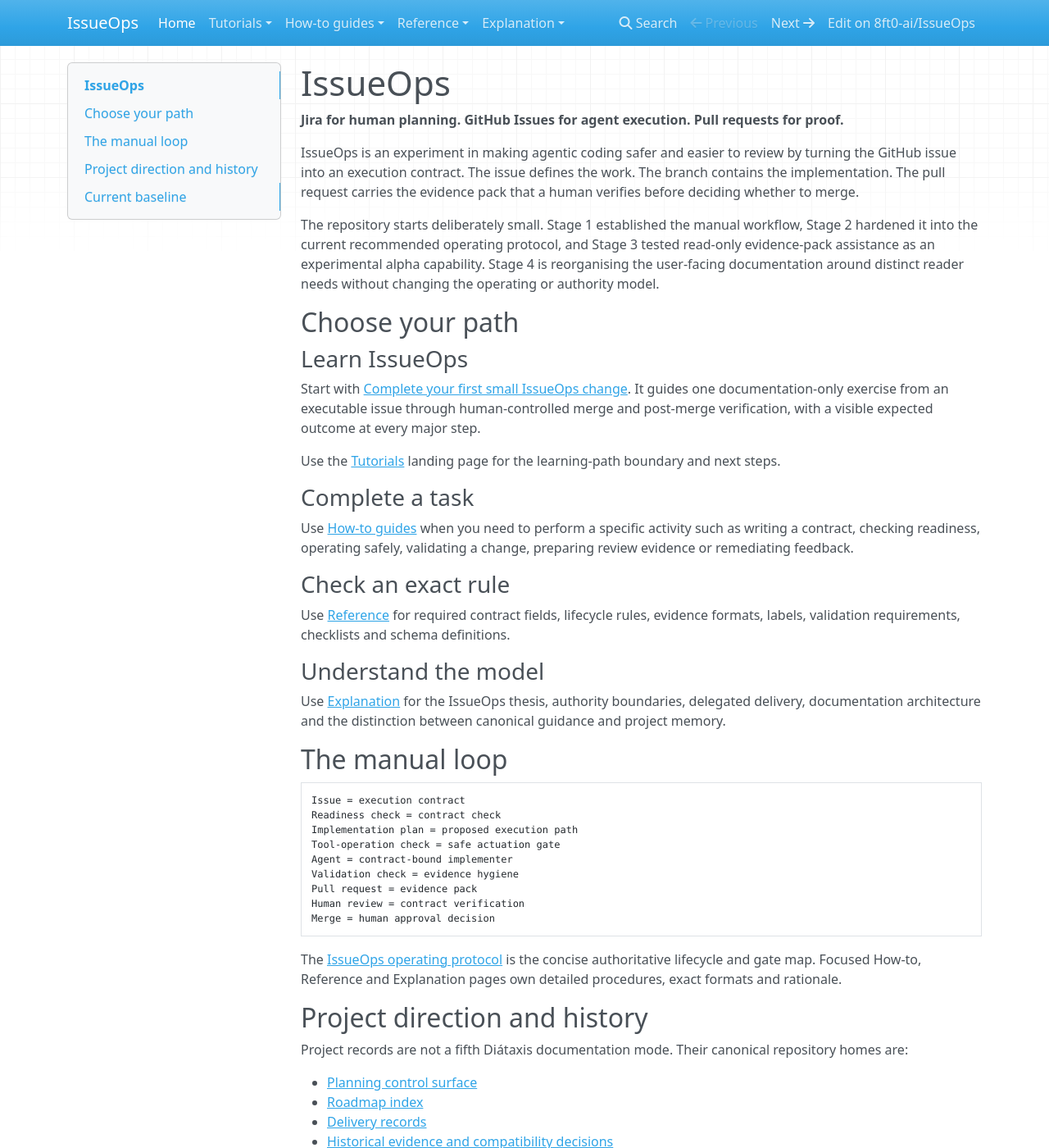
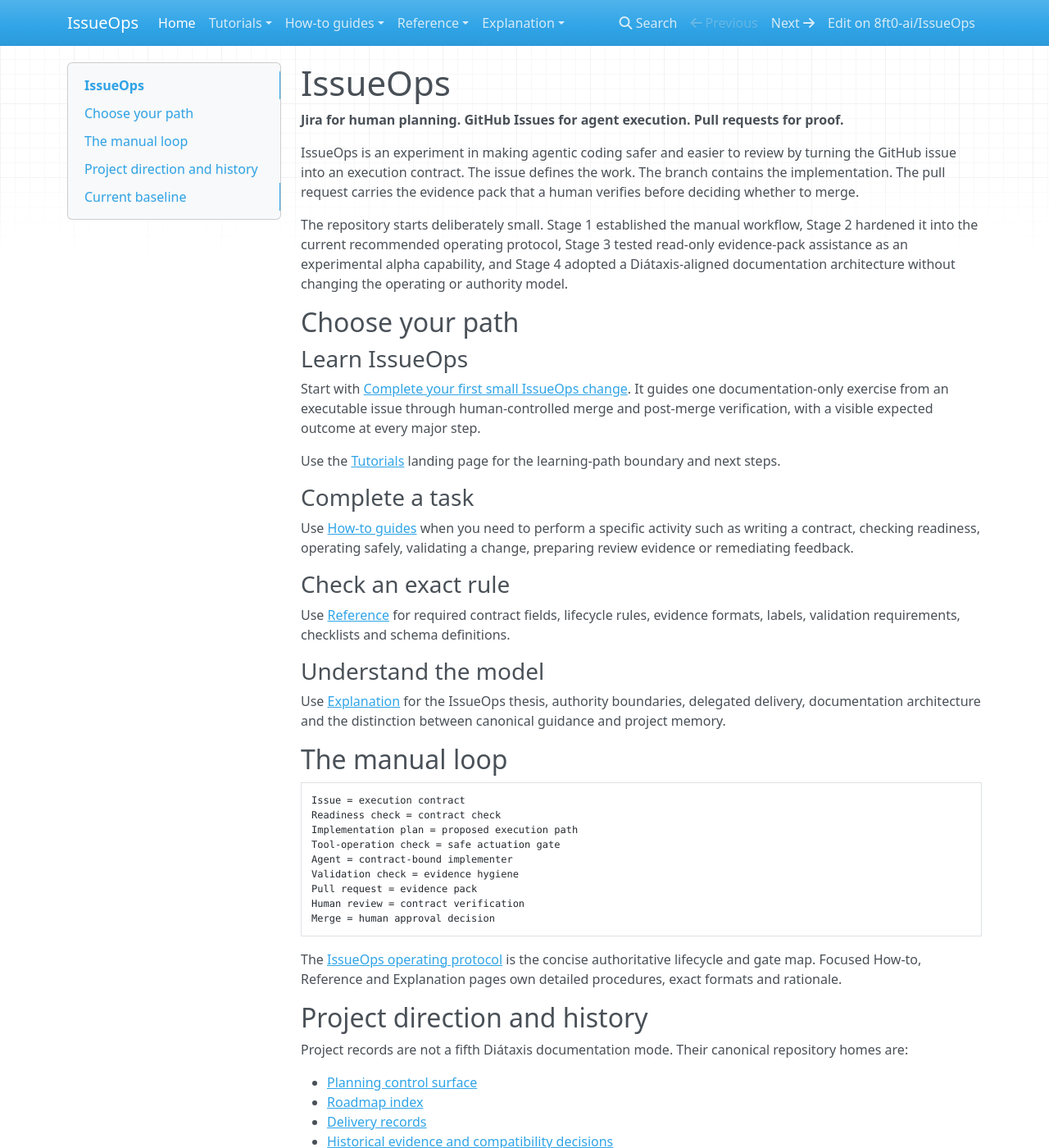
Before and after one commit to 8ft0-ai/IssueOps, an MkDocs documentation site: the page built from docs/index.md, in a window 1280 px wide and 1400 px high. Shown: the whole window at 82% size. Built offline with MkDocs 1.6.1, drawn with Linux system fonts in a browser that asks for light colours; nearby versions of some CDN libraries; some of the changed text lies outside the part shown.

Commit message:
Record Stage 4 adoption on docs home

```diff
--- a/docs/index.md
+++ b/docs/index.md
@@ -4,7 +4,7 @@
 
 IssueOps is an experiment in making agentic coding safer and easier to review by turning the GitHub issue into an execution contract. The issue defines the work. The branch contains the implementation. The pull request carries the evidence pack that a human verifies before deciding whether to merge.
 
-The repository starts deliberately small. Stage 1 established the manual workflow, Stage 2 hardened it into the current recommended operating protocol, and Stage 3 tested read-only evidence-pack assistance as an experimental alpha capability. Stage 4 is reorganising the user-facing documentation around distinct reader needs without changing the operating or authority model.
+The repository starts deliberately small. Stage 1 established the manual workflow, Stage 2 hardened it into the current recommended operating protocol, Stage 3 tested read-only evidence-pack assistance as an experimental alpha capability, and Stage 4 adopted a Diátaxis-aligned documentation architecture without changing the operating or authority model.
 
 ## Choose your path
 
```
Also changed, not shown: other parts of docs/index.md (+1 -1 lines).
